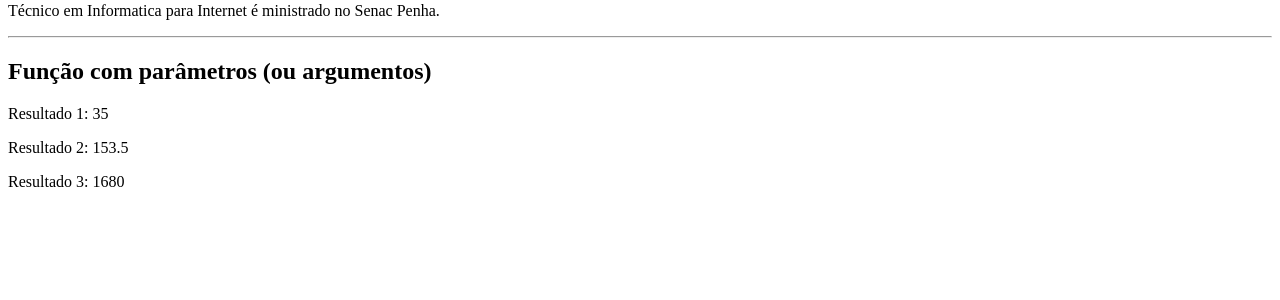
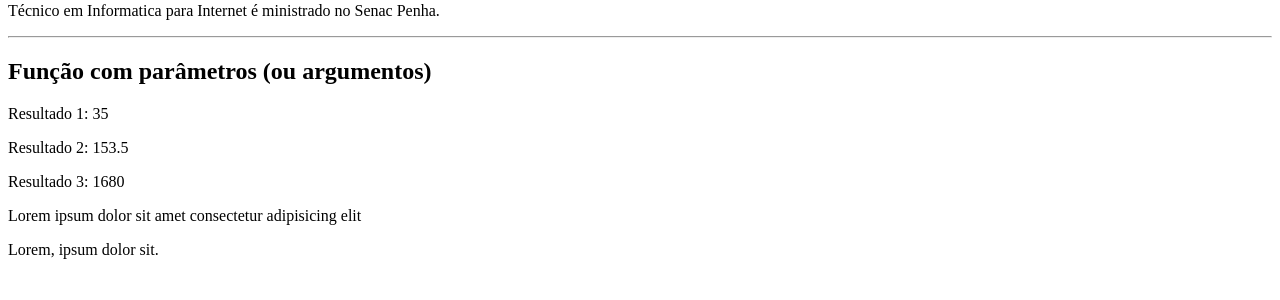
Before and after one commit to tanaka-11/aulas-php, a PHP site: page /06-funcoes.php in a window 1280 px wide. Shown: the part 453-753 px from the top of the page. Run offline with PHP 8.4, Linux system fonts and the light colour scheme.

Commit message:
usando uma função como parte de uma condição

```diff
--- a/06-funcoes.php
+++ b/06-funcoes.php
@@ -63,6 +63,18 @@
     ?>
     <p>Resultado 3: <?=$resultado3?></p>
 
+    <?php
+        if($resultado3 > 100){
+    ?>
+    <p>Lorem ipsum dolor sit amet consectetur adipisicing elit</p>
+    <?php
+    }
+    ?>
+
+<!-- Usando uma função como parte de uma condição -->
+    <?php if (soma (2,3,10) >= 10) { ?>
+        <p>Lorem, ipsum dolor sit.</p>
+    <?php } ?>
 </body>
 
 </html>
```
